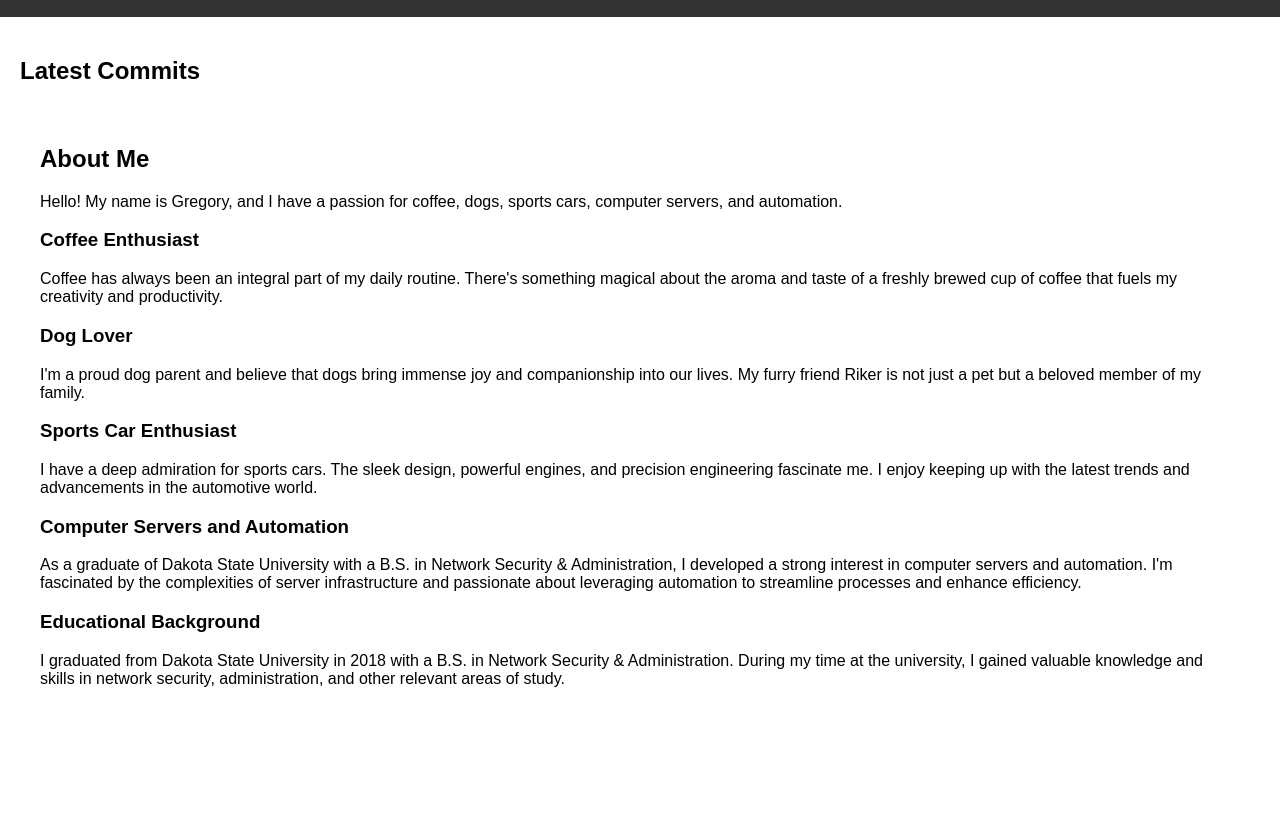
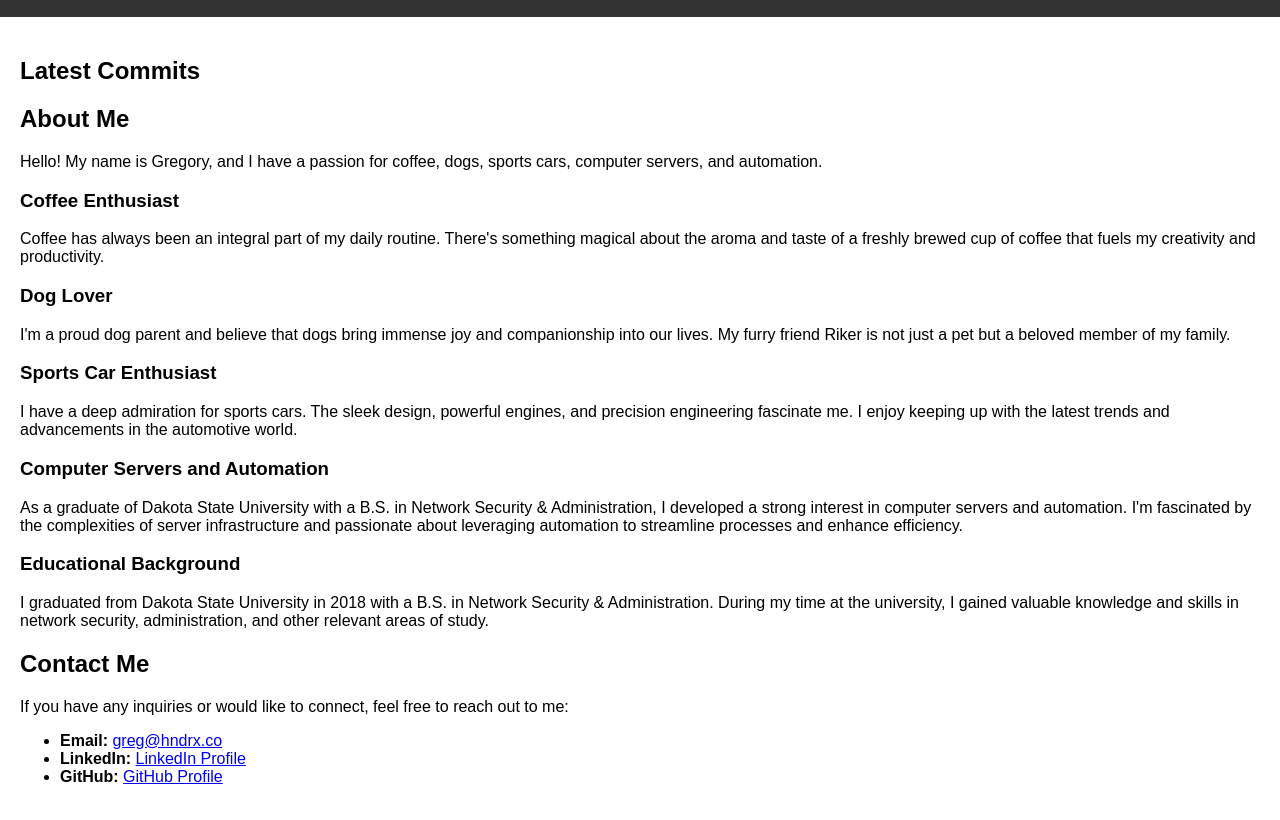
Before and after one commit to ghndrx/docker-test-image, a plain HTML site: page static-html-directory/index.html in a window 1280 px wide. Shown: the part 78-898 px from the top of the page. Before the commit the page ends 822 px from the top, so only its background shows below. Drawn offline with Linux system fonts and the light colour scheme; no server answers.

Commit message:
update about and contact

```diff
--- a/static-html-directory/index.html
+++ b/static-html-directory/index.html
@@ -24,8 +24,6 @@
       <h2>Latest Commits</h2>
       <div id="commit-list"></div>
     </section>
-    <!-- Inside the <main> section of index.html -->
-<main>
     <section id="about">
       <h2>About Me</h2>
       <p>
@@ -52,7 +50,16 @@
         I graduated from Dakota State University in 2018 with a B.S. in Network Security & Administration. During my time at the university, I gained valuable knowledge and skills in network security, administration, and other relevant areas of study.
       </p>
     </section>
-  </main>
+
+    <section id="contact">
+      <h2>Contact Me</h2>
+      <p>If you have any inquiries or would like to connect, feel free to reach out to me:</p>
+      <ul>
+        <li><strong>Email:</strong> <a href="mailto:greg@hndrx.co">greg@hndrx.co</a></li>
+        <li><strong>LinkedIn:</strong> <a href="https://www.linkedin.com/in/grhendrickson/">LinkedIn Profile</a></li>
+        <li><strong>GitHub:</strong> <a href="https://github.com/ghndrx/">GitHub Profile</a></li>
+      </ul>
+    </section>
 
   </main>
 
```
